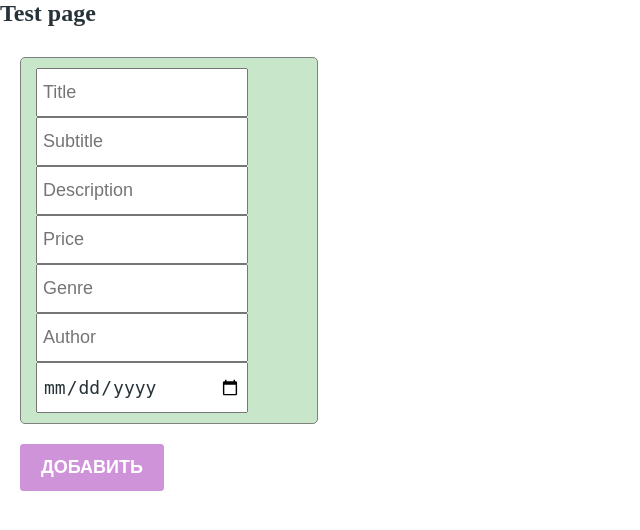
After one commit to proqen/todoPy, a Django app: page /book_add/ in a window 1280 px wide. The commit adds this page. Shown: the top 530 px of the page, without its empty margins (0-640 px from the left). Run offline with Django 3.2, Linux system fonts and the light colour scheme.

Commit message:
create book form add

```diff
--- /dev/null
+++ b/main/templates/book_add.html
@@ -0,0 +1,31 @@
+{% load static %}
+<!DOCTYPE html>
+<html lang="en">
+<head>
+    <meta charset="UTF-8">
+    <meta name="viewport" content="width=device-width, initial-scale=1.0">
+    <link rel="stylesheet" href="{% static 'css/checkbox.css' %}">
+    <link rel="stylesheet" href="{% static 'css/styles.css' %}">
+    <title>Document</title>
+</head>
+<body>
+    <h2>Test page</h2>
+    <div class="todo_container">
+        <form action="{% url 'book-add' %}" method="POST">
+            {% csrf_token %}
+
+            <div class="todo_item">
+                <input name="book_title" class="create_input" placeholder="Title" type="text" />
+                <input name="book_subtitle" class="create_input" placeholder="Subtitle" type="text" />
+                <input name="book_description" class="create_input" placeholder="Description" type="text" />
+                <input name="book_price" class="create_input" placeholder="Price" type="text" />
+                <input name="book_genre" class="create_input" placeholder="Genre" type="text" />
+                <input name="book_author" class="create_input" placeholder="Author" type="text" />
+                <input name="book_year" class="create_input" placeholder="year" type="date" />
+            </div>
+            <button class="create_button">Добавить</button>
+
+        </form>
+    </div>
+</body>
+</html>
--- a/main/views.py
+++ b/main/views.py
@@ -57,7 +57,21 @@ def bookDetails(request, id):
     book = Book.objects.get(id=id)
     return render(request, "book_detail.html", {"book" : book})
 
+def bookAdd(request):
+    form = request.POST
+    book = Book(title = form["book_title"],
+    subtitle=form["book_subtitle"],
+    description=form["book_description"],
+    price=form["book_price"],
+    genre=form["book_genre"],
+    author=form["book_author"],
+    year=form["book_year"])
+    print(book)
+    book.save()
+    return redirect(bookGetAll)
 
+def book_add(request):
+    return render(request, "book_add.html")
 
 def updateToDo(request):
     return render(request, "updateToDo.html")
--- a/todo/urls.py
+++ b/todo/urls.py
@@ -37,6 +37,10 @@ urlpatterns = [
     path("checkedToDo/<id>/", checkedToDo, name = "checked-todo"),
     path("bookIsFarovite/<id>/", bookIsFarovite, name = "bookIsFarovite"),
     path("deleteBook/<id>/", deleteBook, name = "deleteBook"),
-    path("bookDetails/<id>/", bookDetails, name = "bookDetails")
+    path("bookDetails/<id>/", bookDetails, name = "bookDetails"),
+
+    path("book-add/", bookAdd, name = "book-add"),
+
+    path("book_add/", book_add)
 ] + static(settings.STATIC_URL, document_root=settings.STATIC_ROOT) \
     + static(settings.MEDIA_URL, document_root=settings.MEDIA_ROOT)
```
Also changed, not shown: main/templates/books.html (+9 -2 lines), main/templates/test.html (+6 -1 lines).
